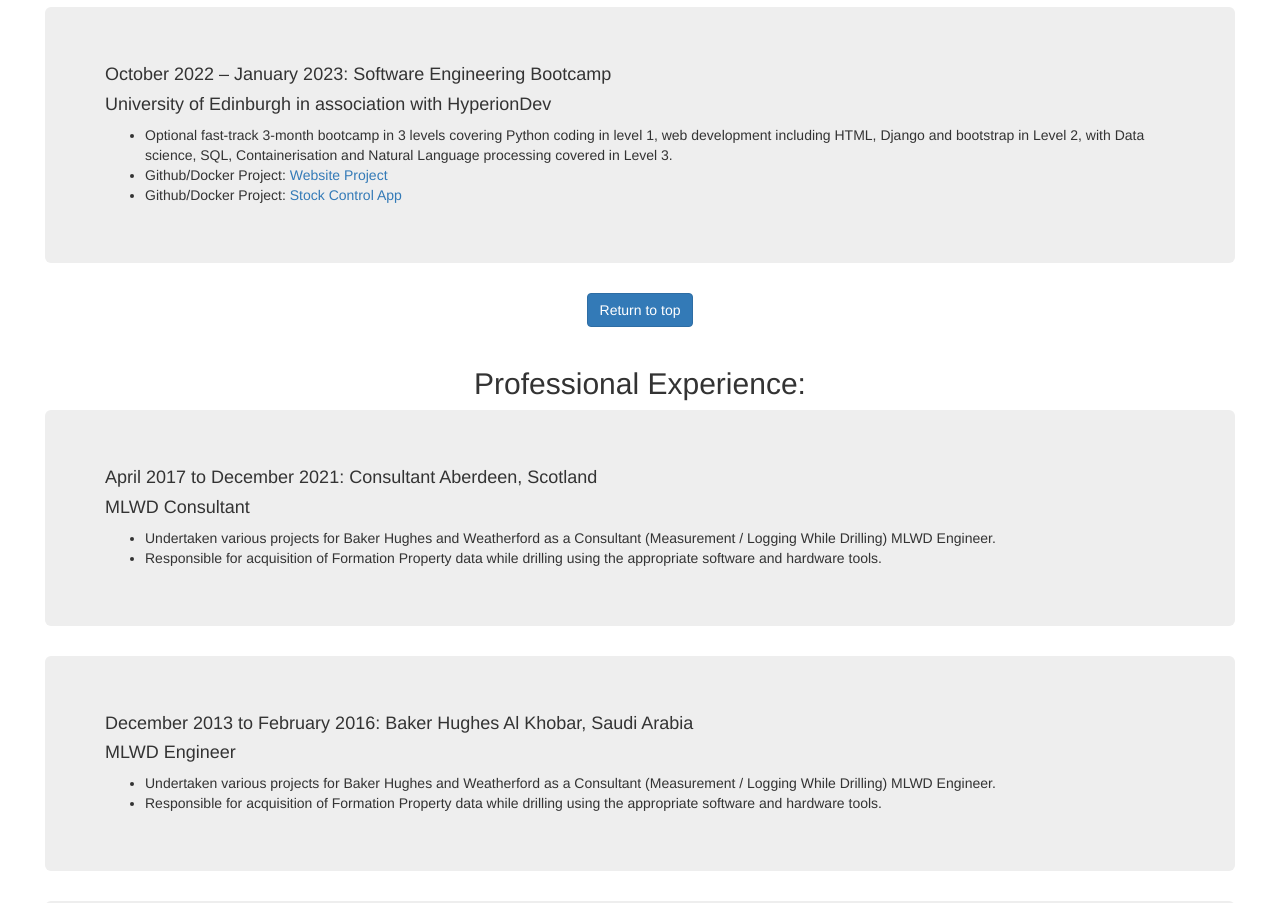
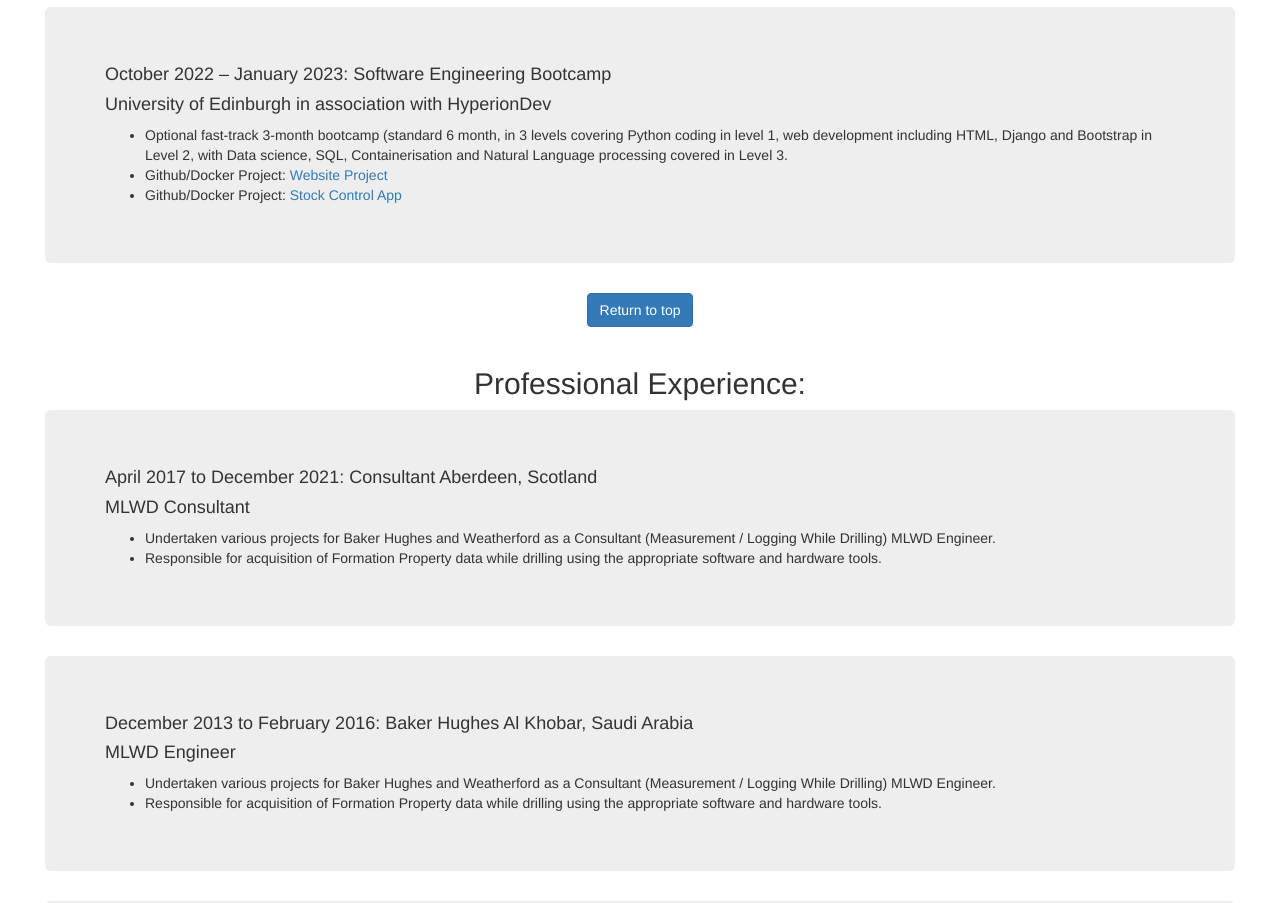
Before and after one commit to chatsim79/MyCV, a plain HTML site: page index.html in a window 1280 px wide. Shown: the part 3722-4625 px from the top of the page. Drawn offline with nearby package versions, Linux system fonts and the light colour scheme.

Commit message:
Update index.html

```diff
--- a/index.html
+++ b/index.html
@@ -205,10 +205,10 @@
             <h4 class = "heading">October 2022 – January 2023: Software Engineering Bootcamp</h4>
             <h4 class = "heading">University of Edinburgh in association with HyperionDev</h4>
             <ul>
-                <li>Optional fast-track 3-month bootcamp in 3 levels covering Python coding
-                    in level 1, web development including HTML, Django and bootstrap in Level
-                    2, with Data science, SQL, Containerisation and Natural Language processing
-                    covered in Level 3.</li>
+                <li>Optional fast-track 3-month bootcamp (standard 6 month, in 3 levels covering
+                    Python coding in level 1, web development including HTML, Django and Bootstrap
+                    in Level 2, with Data science, SQL, Containerisation and Natural Language
+                    processing covered in Level 3.</li>
                 <li>Github/Docker Project:<a href="https://github.com/chatsim79/L3T10CS1" target="_blank"> Website Project</a></li></li>
                 <li>Github/Docker Project:<a href="https://github.com/chatsim79/L3T08CT1" target="_blank"> Stock Control App</a></li></li>
             </ul>
```
